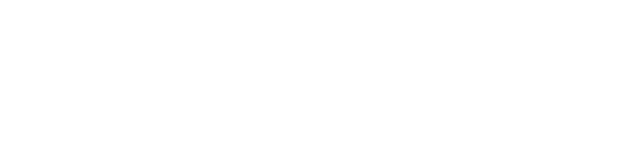
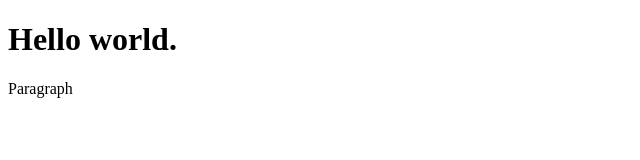
Before and after one commit to Samisohel/My_third_repo, a plain HTML site: page index.html in a window 1280 px wide. Shown: the whole page, without its empty margins (0-640 px from the left). Drawn offline with Linux system fonts and the light colour scheme.

Commit message:
heading added

```diff
--- a/index.html
+++ b/index.html
@@ -7,6 +7,8 @@
     <title>My third repo</title>
 </head>
 <body>
+    <h1>Hello world.</h1>
+    <p>Paragraph</p>
 
 </body>
 </html>
```
